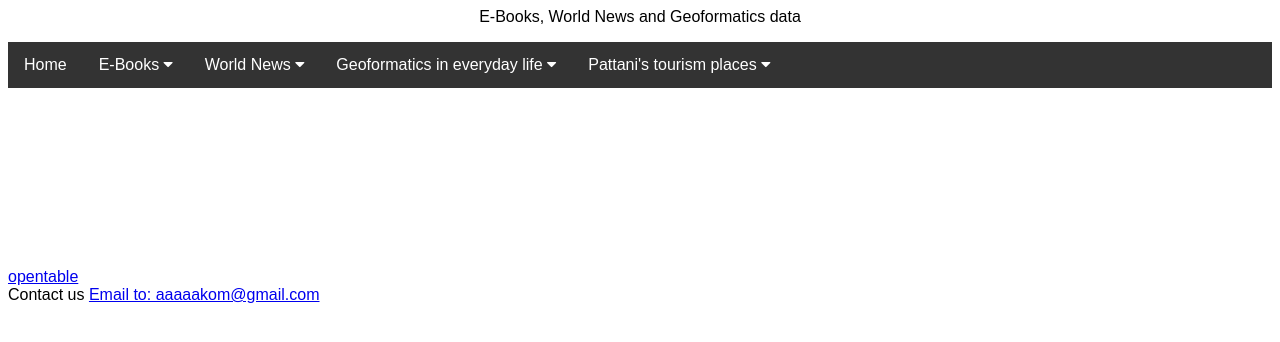
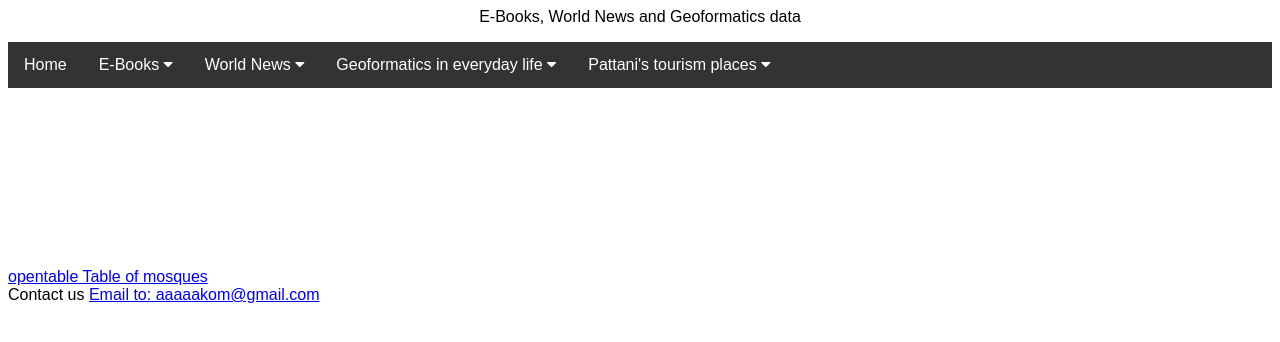
Before and after one commit to duriyah03/webpage1, a plain HTML site: page index.html in a window 1280 px wide. Drawn offline with Linux system fonts and the light colour scheme.

Commit message:
Update index.html

```diff
--- a/index.html
+++ b/index.html
@@ -118,6 +118,7 @@ body {
 <br><br><br><br><br><br><br><br><br><br>
 
 <a href="table.html"> opentable  </a>
+	<a href="my_mosque.html">Table of mosques </a>
 <footer>Contact us <a href="mailto:aaaaakom@gmail.com">Email to: aaaaakom@gmail.com</a> </footer>
 
 
```
